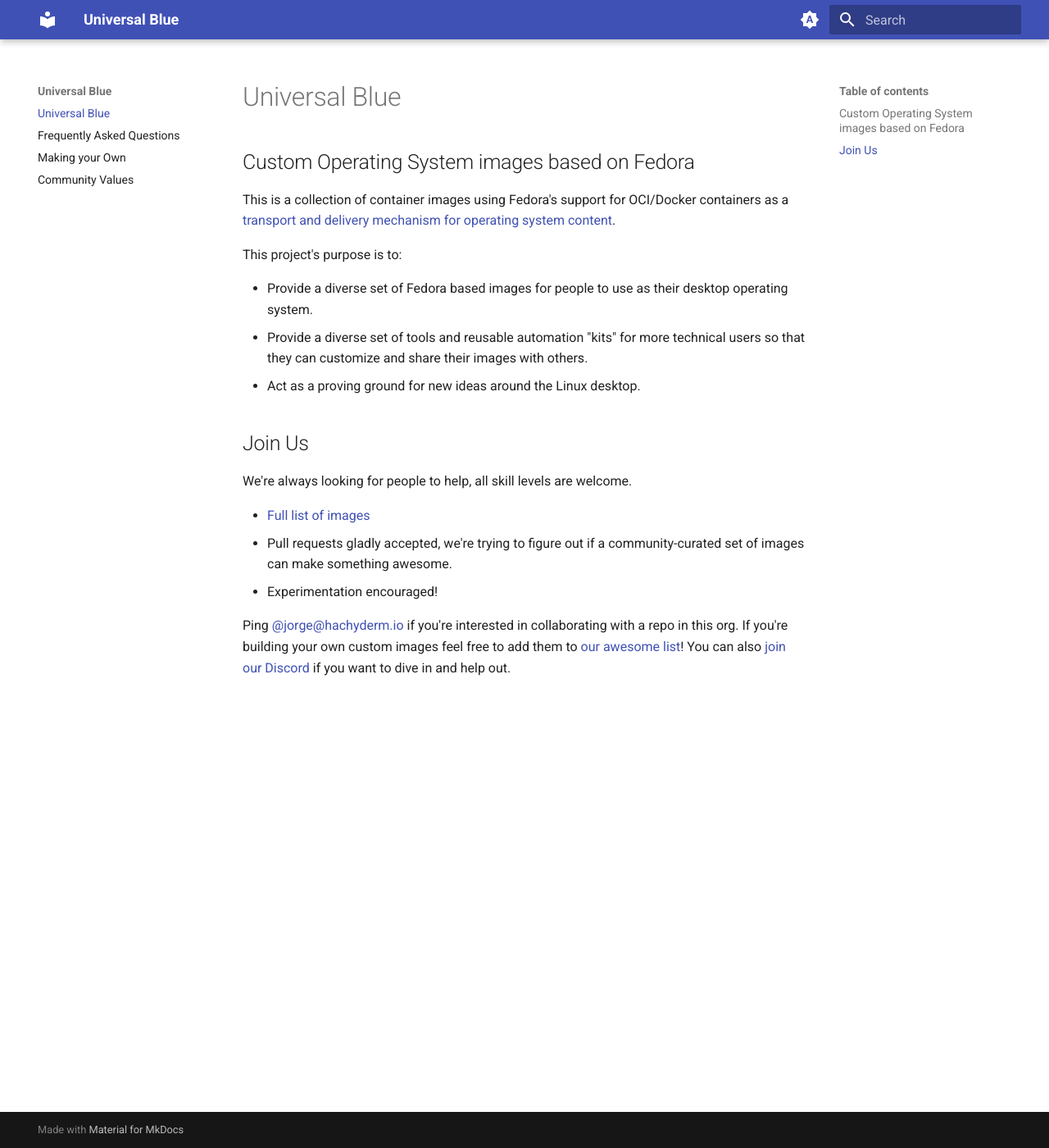
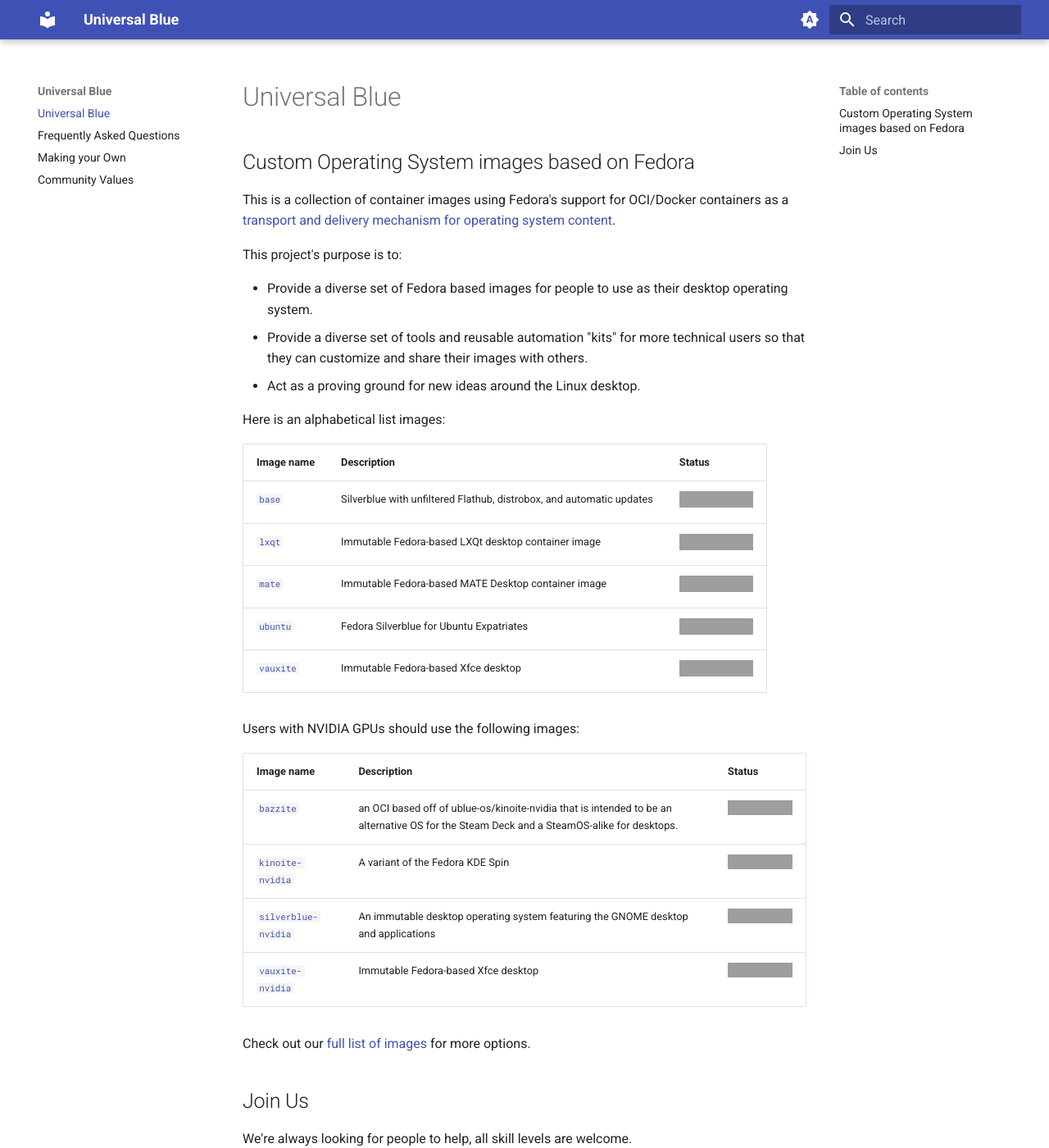
Before and after one commit to ublue-os/website, an MkDocs documentation site: the page built from docs/index.md, in a window 1280 px wide and 1400 px high. Shown: the whole window at 82% size. Built offline with MkDocs 1.6.1 and Material for MkDocs 9.7.7, drawn with Linux system fonts in a browser that asks for light colours; grey boxes are pictures that could not be loaded.

Commit message:
feat: add image matrix

```diff
--- a/docs/index.md
+++ b/docs/index.md
@@ -11,11 +11,31 @@ This project's purpose is to:
 - Provide a diverse set of tools and reusable automation "kits" for more technical users so that they can customize and share their images with others.
 - Act as a proving ground for new ideas around the Linux desktop.
 
+Here is an alphabetical list images:
+
+| Image name | Description | Status |
+| ---------- | ----------- | ------ |
+| [`base`](https://github.com/ublue-os/base) | Silverblue with unfiltered Flathub, distrobox, and automatic updates |  [![base](https://github.com/ublue-os/base/actions/workflows/build.yml/badge.svg)](https://github.com/ublue-os/base/actions/workflows/build.yml) |
+| [`lxqt`](https://github.com/ublue-os/lxqt) | Immutable Fedora-based LXQt desktop container image  | [![lxqt](https://github.com/ublue-os/lxqt/actions/workflows/build.yml/badge.svg)](https://github.com/ublue-os/lxqt/actions/workflows/build.yml) |
+| [`mate`](https://github.com/ublue-os/mate) | Immutable Fedora-based MATE Desktop container image | [![mate](https://github.com/ublue-os/mate/actions/workflows/build.yml/badge.svg)](https://github.com/ublue-os/mate/actions/workflows/build.yml) |
+| [`ubuntu`](https://github.com/ublue-os/ubuntu) | Fedora Silverblue for Ubuntu Expatriates | [![ubuntu](https://github.com/ublue-os/ubuntu/actions/workflows/build.yml/badge.svg)](https://github.com/ublue-os/ubuntu/actions/workflows/build.yml) |
+| [`vauxite`](https://github.com/ublue-os/vauxite) | Immutable Fedora-based Xfce desktop | [![vauxite](https://github.com/ublue-os/vauxite/actions/workflows/build.yml/badge.svg)](https://github.com/ublue-os/vauxite/actions/workflows/build.yml) |
+
+Users with NVIDIA GPUs should use the following images:
+
+| Image name | Description | Status |
+| ---------- | ----------- | ------ |
+| [`bazzite`](https://github.com/ublue-os/bazzite) | an OCI based off of ublue-os/kinoite-nvidia that is intended to be an alternative OS for the Steam Deck and a SteamOS-alike for desktops.  | [![build-ublue](https://github.com/ublue-os/bazzite/actions/workflows/build.yml/badge.svg)](https://github.com/ublue-os/bazzite/actions/workflows/build.yml) |
+| [`kinoite-nvidia`](https://github.com/ublue-os/kinoite-nvidia) | A variant of the Fedora KDE Spin | [![build-ublue](https://github.com/ublue-os/nvidia/actions/workflows/build.yml/badge.svg)](https://github.com/ublue-os/nvidia/actions/workflows/build.yml) |
+| [`silverblue-nvidia`](https://github.com/ublue-os/silverblue-nvidia) | An immutable desktop operating system featuring the GNOME desktop and applications | [![build-ublue](https://github.com/ublue-os/nvidia/actions/workflows/build.yml/badge.svg)](https://github.com/ublue-os/nvidia/actions/workflows/build.yml) |
+| [`vauxite-nvidia`](https://github.com/ublue-os/vauxite-nvidia) | Immutable Fedora-based Xfce desktop | [![build-ublue](https://github.com/ublue-os/nvidia/actions/workflows/build.yml/badge.svg)](https://github.com/ublue-os/nvidia/actions/workflows/build.yml) |
+
+Check out our [full list of images](https://github.com/orgs/ublue-os/packages) for more options.
+
 ## Join Us
 
 We're always looking for people to help, all skill levels are welcome.
 
-- [Full list of images](https://github.com/orgs/ublue-os/packages)
 - Pull requests gladly accepted, we're trying to figure out if a community-curated set of images can make something awesome.
 - Experimentation encouraged!
 
```
